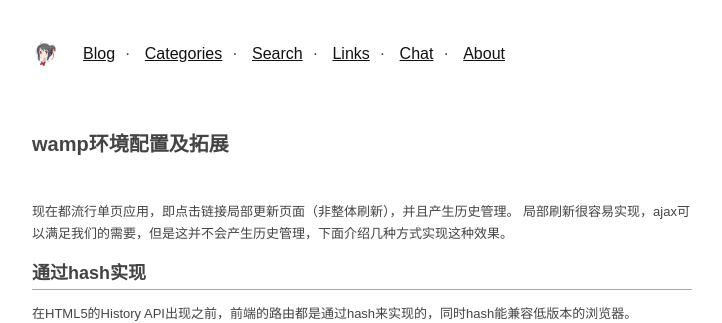
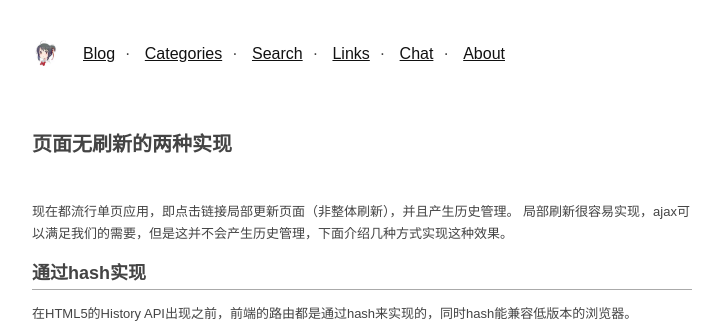
Before and after one commit to TMaize/tmaize-blog, a Jekyll site: the page built from _posts/2017-07-13-页面无刷新的两种实现.md, in a window 1280 px wide. Shown: the top 323 px of the page, without its empty margins (278-1000 px from the left). Built offline with Jekyll 4.4.1, drawn with Linux system fonts in a browser that asks for light colours.

Commit message:
修改文章

```diff
--- a/_posts/2017-07-13-页面无刷新的两种实现.md
+++ b/_posts/2017-07-13-页面无刷新的两种实现.md
@@ -1,6 +1,6 @@
 ---
 layout: mypost
-title: wamp环境配置及拓展
+title: 页面无刷新的两种实现
 categories: [javascript]
 ---
 
```
